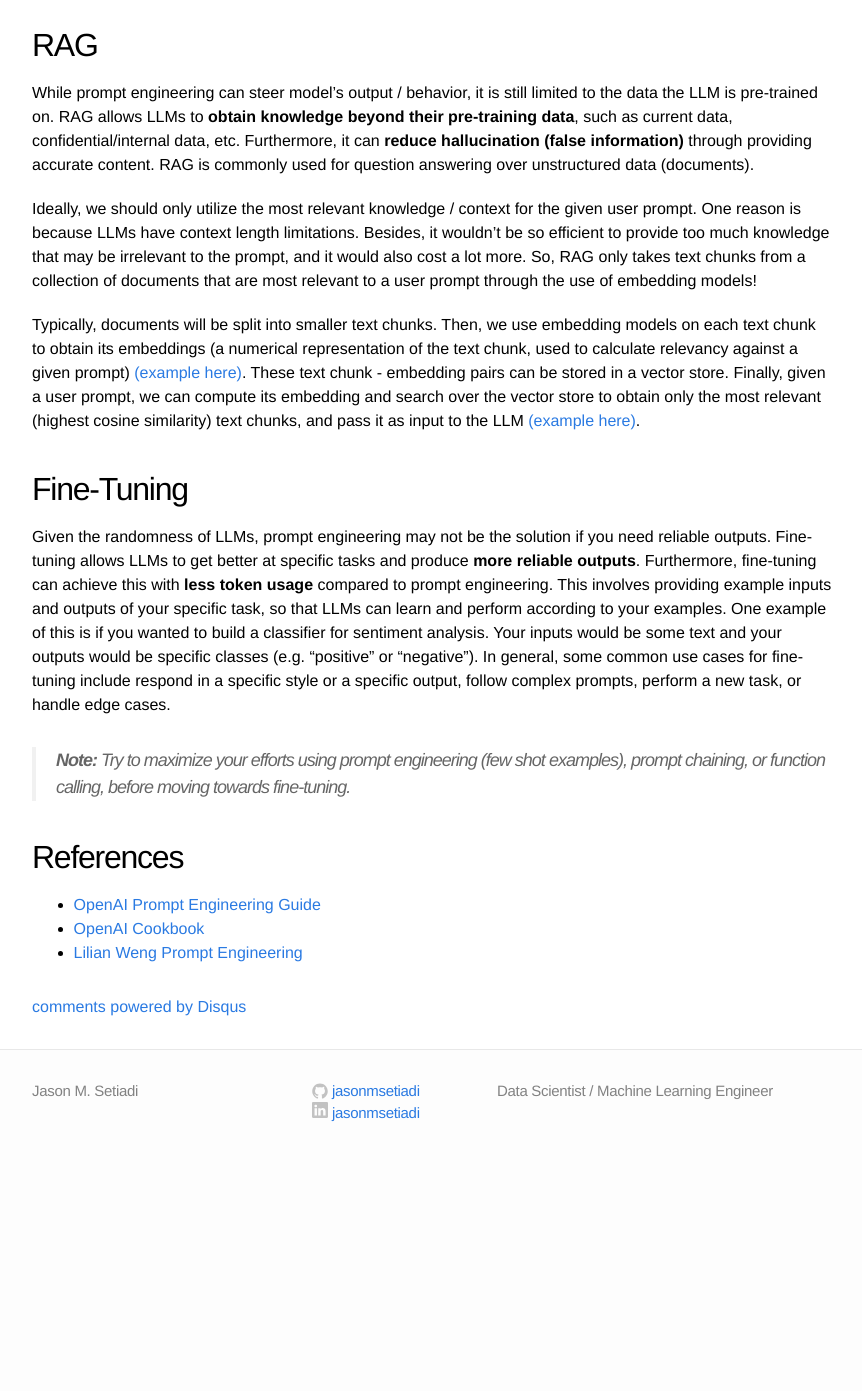
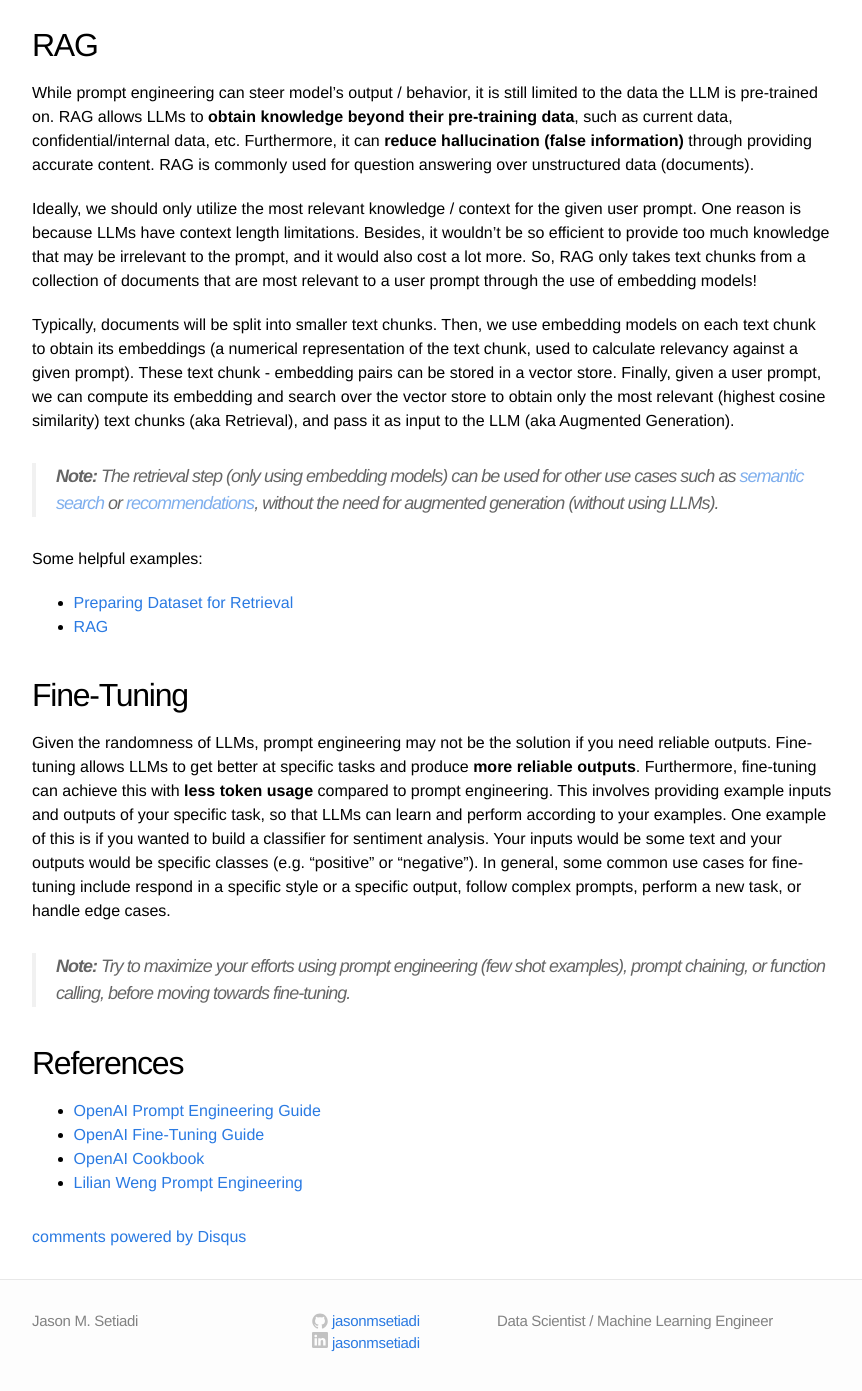
Before and after one commit to jasonmsetiadi/jasonmsetiadi.github.io, a Jekyll site: the page built from _posts/2023-11-08-llm-optimization.markdown, in a window 1280 px wide and 1400 px high, scrolled down 551 px. Shown: the top 1391 px of the window, without its empty margins (208-1070 px from the left). Built offline with Jekyll 4.4.1, drawn with Linux system fonts in a browser that asks for light colours; comment, search, counter and statistics services are not loaded; before the commit the page ends 1721 px from its top, so only the background shows below that.

Commit message:
update RAG

```diff
--- a/_posts/2023-11-08-llm-optimization.markdown
+++ b/_posts/2023-11-08-llm-optimization.markdown
@@ -26,9 +26,17 @@ While prompt engineering can steer model’s output / behavior, it is still limi
 
 Ideally, we should only utilize the most relevant knowledge / context for the given user prompt. One reason is because LLMs have context length limitations. Besides, it wouldn't be so efficient to provide too much knowledge that may be irrelevant to the prompt, and it would also cost a lot more. So, RAG only takes text chunks from a collection of documents that are most relevant to a user prompt through the use of embedding models!
 
-Typically, documents will be split into smaller text chunks. Then, we use embedding models on each text chunk to obtain its embeddings (a numerical representation of the text chunk, used to calculate relevancy against a given prompt) [(example here)](https://cookbook.openai.com/examples/embedding_wikipedia_articles_for_search). These text chunk - embedding pairs can be stored in a vector store. Finally, given a user prompt, we can compute its embedding and search over the vector store to obtain only the most relevant (highest cosine similarity) text chunks, and pass it as input to the LLM [(example here)](https://cookbook.openai.com/examples/question_answering_using_embeddings).
+Typically, documents will be split into smaller text chunks. Then, we use embedding models on each text chunk to obtain its embeddings (a numerical representation of the text chunk, used to calculate relevancy against a given prompt). These text chunk - embedding pairs can be stored in a vector store. Finally, given a user prompt, we can compute its embedding and search over the vector store to obtain only the most relevant (highest cosine similarity) text chunks (aka Retrieval), and pass it as input to the LLM (aka Augmented Generation).
+
+> **Note:**
+The retrieval step (only using embedding models) can be used for other use cases such as [semantic search](https://cookbook.openai.com/examples/semantic_text_search_using_embeddings) or [recommendations](https://cookbook.openai.com/examples/recommendation_using_embeddings), without the need for augmented generation (without using LLMs).
+
+Some helpful examples:
+- [Preparing Dataset for Retrieval](https://cookbook.openai.com/examples/embedding_wikipedia_articles_for_search)
+- [RAG](https://cookbook.openai.com/examples/question_answering_using_embeddings)
 
 <!-- ## Tools
+What if we want to apply the same solution that RAG offers but for data types other than unstructured (structured, code). Tools can help by offering a flexible way to obtain such relevant data.
 Build agents.
 QA over structured data = prompts -> queries -> structured data + prompt -> output
 QA over code (code interpreter) = prompts -> code -> code result + prompt -> output
@@ -43,6 +51,7 @@ Try to maximize your efforts using prompt engineering (few shot examples), promp
 
 ## References
 - [OpenAI Prompt Engineering Guide](https://platform.openai.com/docs/guides/prompt-engineering)
+- [OpenAI Fine-Tuning Guide](https://platform.openai.com/docs/guides/fine-tuning)
 - [OpenAI Cookbook](https://cookbook.openai.com/)
 - [Lilian Weng Prompt Engineering](https://lilianweng.github.io/posts/2023-03-15-prompt-engineering/)
 <!-- (https://help.openai.com/en/collections/3675942-prompt-engineering)
```
